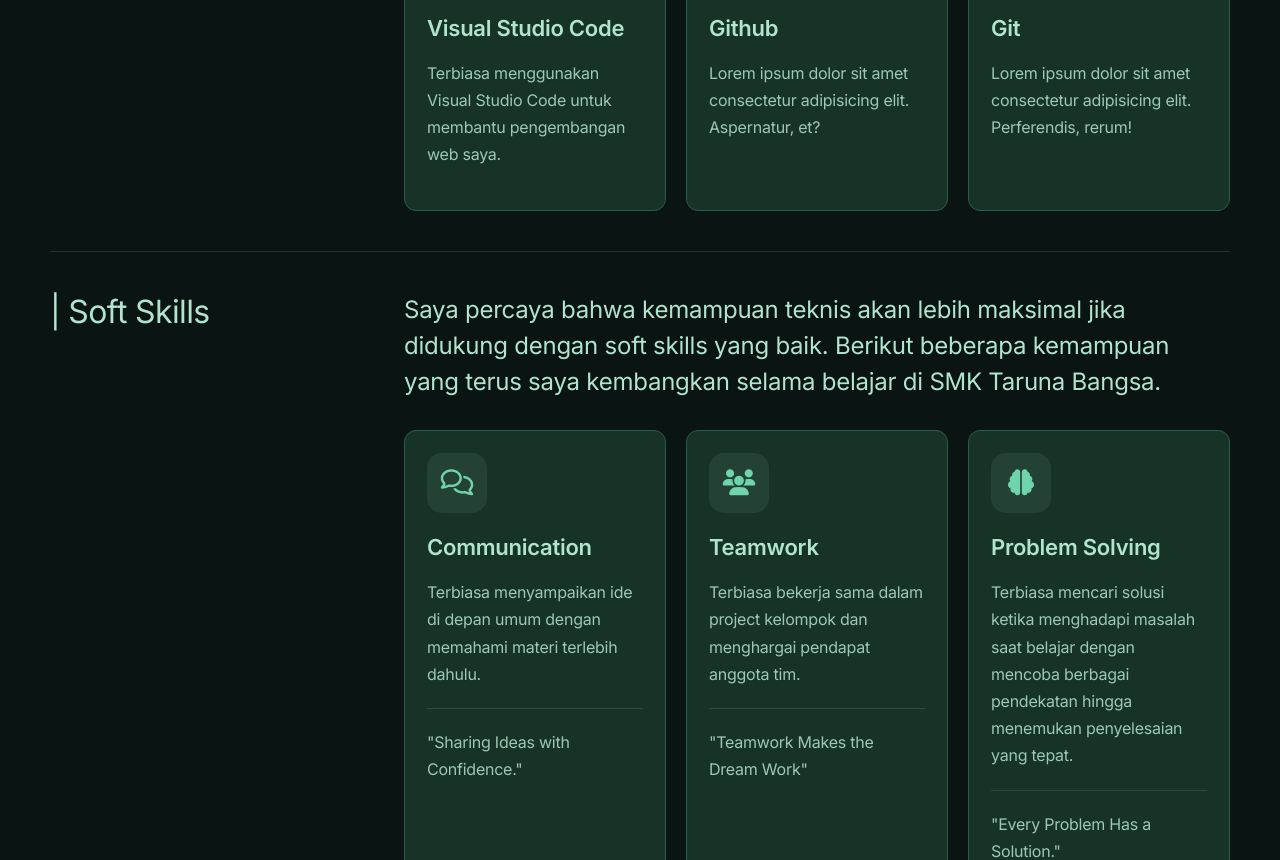
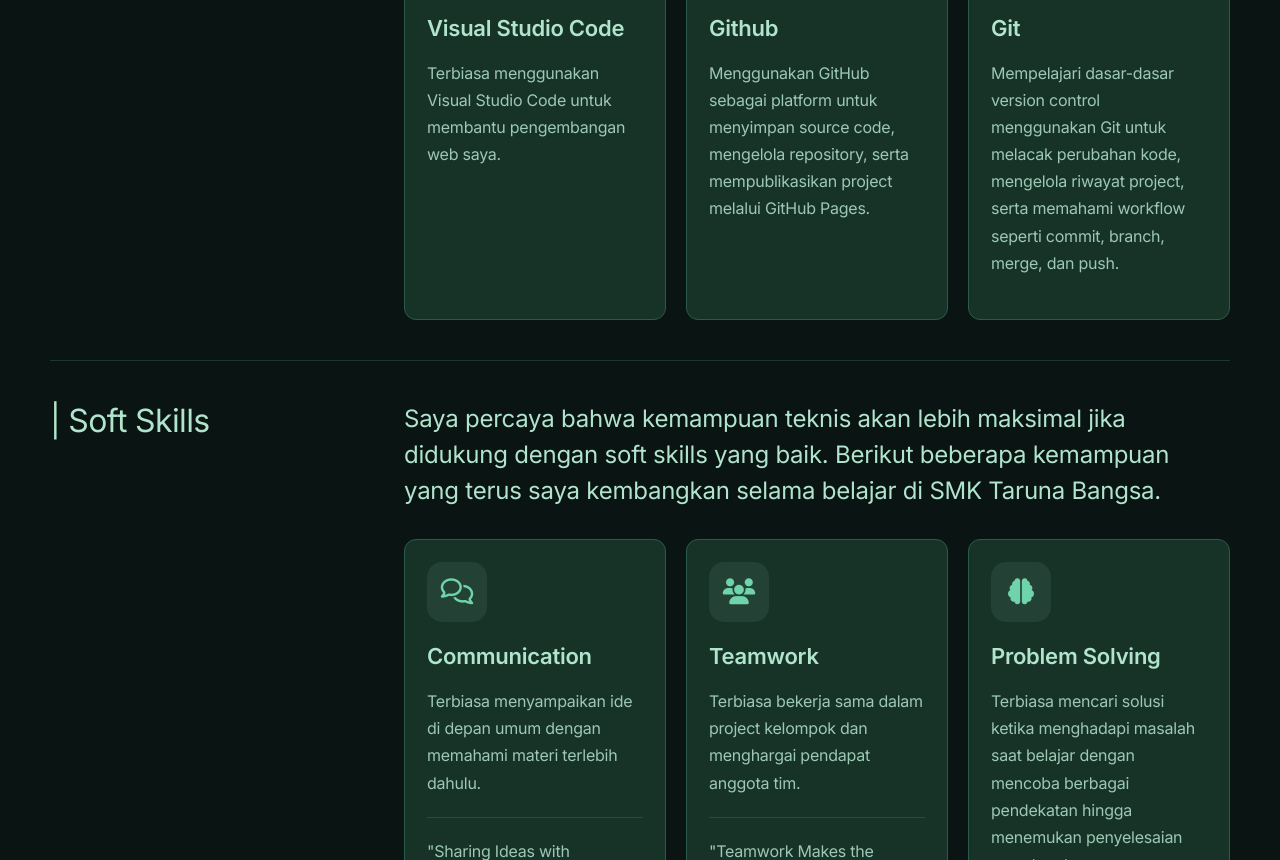
Before and after one commit to Raffimasyidiq/portofolio_landing_page, a plain HTML site: page Biografi.html in a window 1280 px wide. Shown: the part 2966-3826 px from the top of the page. Drawn offline with Linux system fonts and the light colour scheme.

Commit message:
changed the git & github desc in learning card

```diff
--- a/Biografi.html
+++ b/Biografi.html
@@ -452,8 +452,9 @@
                   </div>
                   <h3>Github</h3>
                   <p>
-                    Lorem ipsum dolor sit amet consectetur adipisicing elit.
-                    Aspernatur, et?
+                    Menggunakan GitHub sebagai platform untuk menyimpan source
+                    code, mengelola repository, serta mempublikasikan project
+                    melalui GitHub Pages.
                   </p>
                 </div>
 
@@ -463,8 +464,10 @@
                   </div>
                   <h3>Git</h3>
                   <p>
-                    Lorem ipsum dolor sit amet consectetur adipisicing elit.
-                    Perferendis, rerum!
+                    Mempelajari dasar-dasar version control menggunakan Git
+                    untuk melacak perubahan kode, mengelola riwayat project,
+                    serta memahami workflow seperti commit, branch, merge, dan
+                    push.
                   </p>
                 </div>
               </div>
```
